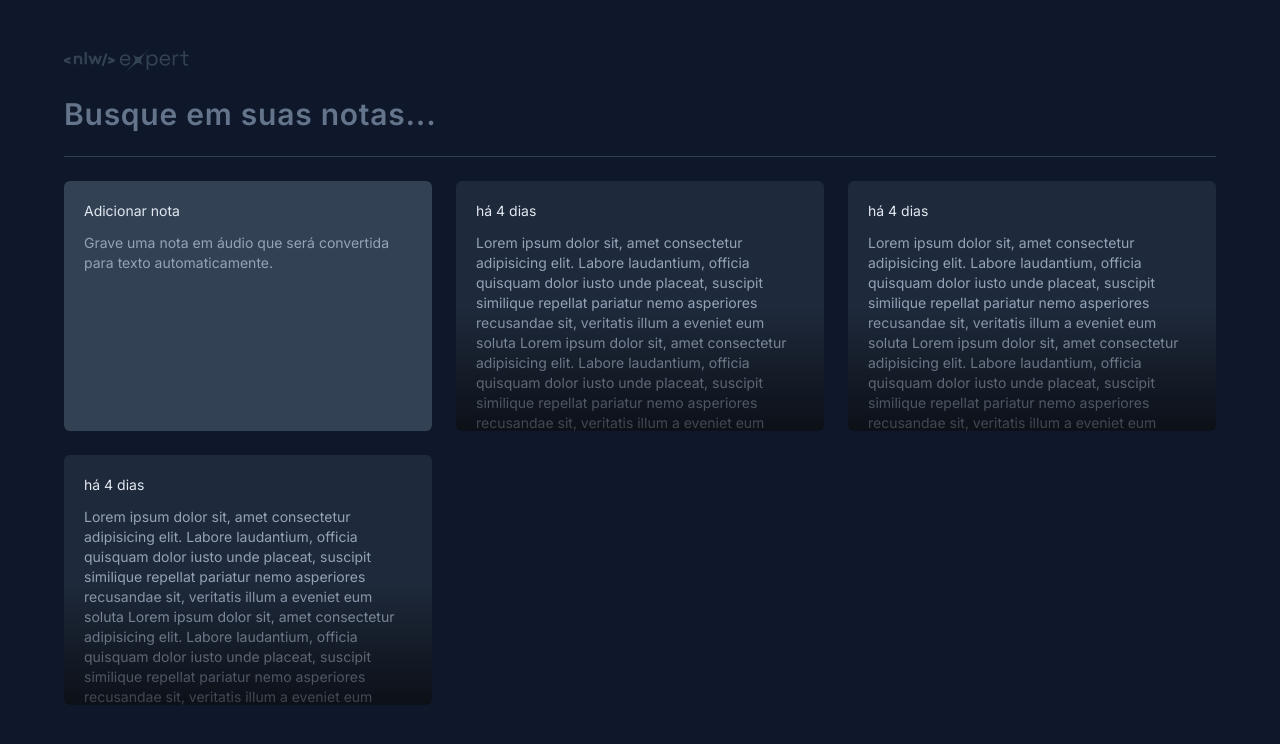
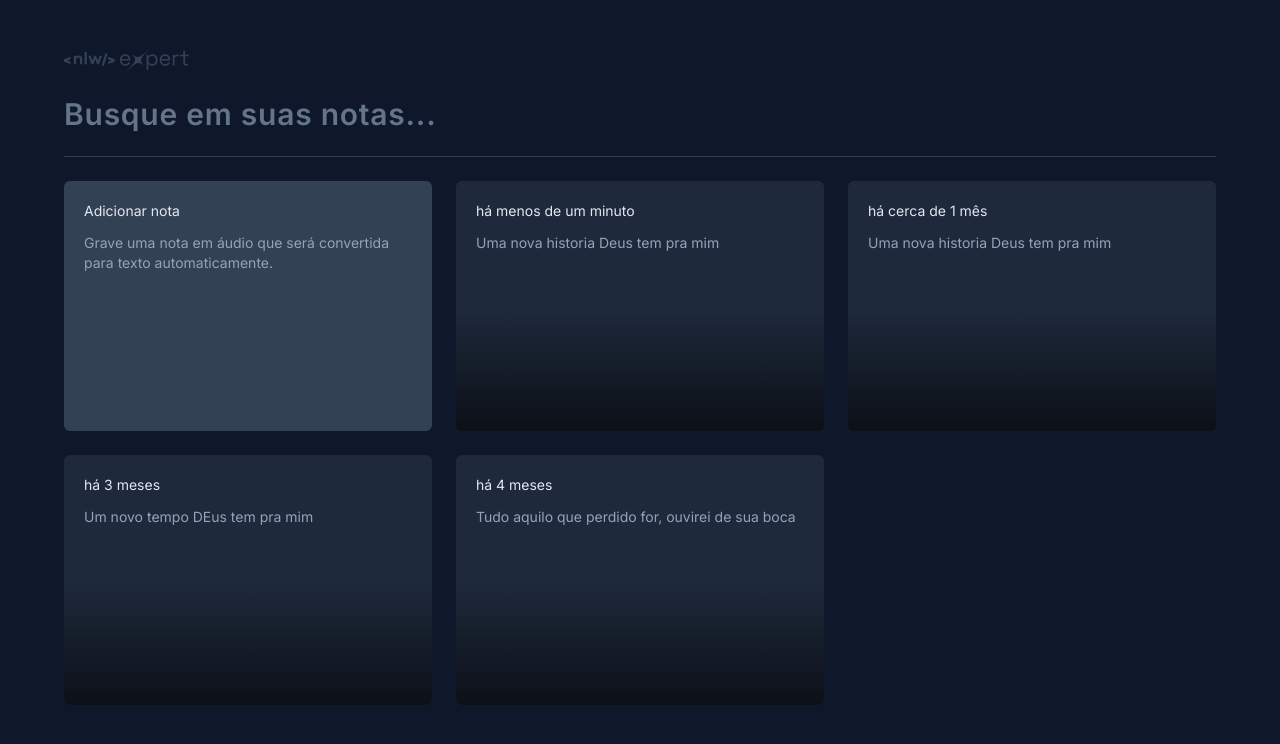
Before and after one commit to EsdrasCFF/my-notes, a React (Vite) app: page / in a window 1280 px wide. Shown: the top 744 px of the page. Built offline with nearby package versions, Linux system fonts and the light colour scheme.

Commit message:
feat: add DialogModal compent in NoteCard to open and shown modal

```diff
--- a/src/app.tsx
+++ b/src/app.tsx
@@ -21,9 +21,10 @@ export function App() {
 
       <div className='grid grid-cols-3 auto-rows-[250px] text-sm gap-6' >
         <NewNoteCard />
-        <NoteCard />
-        <NoteCard />
-        <NoteCard />
+        <NoteCard date={new Date()} content='Uma nova historia Deus tem pra mim' />
+        <NoteCard date={new Date('04/04/2024')} content='Uma nova historia Deus tem pra mim' />
+        <NoteCard date={new Date('02/02/2024')} content='Um novo tempo DEus tem pra mim' />
+        <NoteCard date={new Date('01/01/2024')} content='Tudo aquilo que perdido for, ouvirei de sua boca' />
       </div>
 
     </div>
--- a/src/components/new-note-card.tsx
+++ b/src/components/new-note-card.tsx
@@ -1,8 +1,36 @@
+import * as Dialog from '@radix-ui/react-dialog'
+import { X } from 'lucide-react'
+
 export function NewNoteCard() {
   return (
-    <div className='bg-slate-700 rounded-md p-5'>
-      <span className='text-slate-200' >Adicionar nota</span>
-      <p className='mt-3 text-slate-400' >Grave uma nota em áudio que será convertida para texto automaticamente.</p>
-    </div>
+    <Dialog.Root>
+      <Dialog.Trigger>
+        <button className='flex flex-col h-full w-full text-left bg-slate-700 rounded-md p-5 text-sm outline-none hover:ring-2 hover:ring-slate-600 focus-visible:ring-2 focus-visible:ring-lime-400'>
+          <span className='text-slate-200' >Adicionar nota</span>
+          <p className='mt-3 text-slate-400' >Grave uma nota em áudio que será convertida para texto automaticamente.</p>
+        </button>
+      </Dialog.Trigger>
+
+      <Dialog.Portal>
+        <Dialog.Overlay className='inset-0 fixed bg-black/50' />
+
+        <Dialog.Content className='bg-slate-700 z-10 left-1/2 top-1/2 max-w-[640px] -translate-x-1/2 -translate-y-1/2  absolute w-full h-[60vh]  flex flex-col rounded-md overflow-hidden'>
+          <Dialog.DialogClose className='absolute top-0 right-0 bg-slate-800 text-slate-400 p-1' >
+            <X width={15} height={15} />
+          </Dialog.DialogClose>
+
+          <div className='flex flex-1 flex-col gap-3 p-5'>
+            <span className='text-slate-200' >Adicionar nota</span>
+
+            <p className='mt-3 text-slate-400' >Comece <button className='text-lime-400 hover:underline' >gravando uma nota</button> em áudio ou se preferir <button className='text-lime-400 hover:underline' > utilize apenas texto</button>.</p>
+          </div>
+
+          <button className='bg-lime-400 p-4 text-lime-950 text-sm outline-none font-semibol hover:bg-lime-500' >
+            Salvar nota
+          </button>
+        </Dialog.Content>
+      </Dialog.Portal>
+
+    </Dialog.Root>
   )
 }
--- a/src/components/note-card.tsx
+++ b/src/components/note-card.tsx
@@ -1,10 +1,43 @@
-export function NoteCard() {
+import { formatDistanceToNow } from 'date-fns'
+import { ptBR } from 'date-fns/locale'
+
+import * as Dialog from '@radix-ui/react-dialog'
+import { X } from 'lucide-react';
+
+interface NoteCardProps {
+  date: Date;
+  content: string;
+}
+
+export function NoteCard({content, date}: NoteCardProps) {
   return (
-    <button className='text-left bg-slate-800 rounded-md p-5 overflow-hidden relative outline-none hover:ring-2 hover:ring-slate-600 focus-visible:ring-2 focus-visible:ring-lime-400'>
-      <span className='text-slate-200' >há 4 dias</span>
-      <p className='mt-3 text-slate-400' >Lorem ipsum dolor sit, amet consectetur adipisicing elit. Labore laudantium, officia quisquam dolor iusto unde placeat, suscipit similique repellat pariatur nemo asperiores recusandae sit, veritatis illum a eveniet eum soluta Lorem ipsum dolor sit, amet consectetur adipisicing elit. Labore laudantium, officia quisquam dolor iusto unde placeat, suscipit similique repellat pariatur nemo asperiores recusandae sit, veritatis illum a eveniet eum soluta.</p>
+    <Dialog.Root>
+      <Dialog.Trigger className='flex flex-col  text-left text-sm bg-slate-800 rounded-md p-5 overflow-hidden relative outline-none hover:ring-2 hover:ring-slate-600 focus-visible:ring-2 focus-visible:ring-lime-400'>
+        <span className='text-slate-200' >{formatDistanceToNow(date, {locale: ptBR, addSuffix: true})}</span>
+        <p className='mt-3 text-slate-400' >{content}</p>
 
-      <div className='absolute bottom-0 left-0 right-0 h-1/2 bg-gradient-to-t from-black/60 to-black/0 pointer-events-none' />
-    </button>
+        <div className='absolute bottom-0 left-0 right-0 h-1/2 bg-gradient-to-t from-black/60 to-black/0 pointer-events-none' />
+      </Dialog.Trigger>
+
+      <Dialog.Portal>
+        <Dialog.Overlay className='inset-0 fixed bg-black/50' />
+
+        <Dialog.Content className='bg-slate-700 z-10 left-1/2 top-1/2 max-w-[640px] -translate-x-1/2 -translate-y-1/2  absolute w-full h-[60vh]  flex flex-col rounded-md overflow-hidden'>
+          <Dialog.DialogClose className='absolute top-0 right-0 bg-slate-800 text-slate-400 p-1' >
+            <X width={15} height={15} />
+          </Dialog.DialogClose>
+
+          <div className='flex flex-1 flex-col gap-3 p-5'>
+            <span className='text-slate-200' >{formatDistanceToNow(date, {locale: ptBR, addSuffix: true})}</span>
+
+            <p className='mt-3 text-slate-400' >{content}</p>
+          </div>
+
+          <button className='bg-slate-800 p-4 text-sm outline-none group font-semibold' >
+            Deseja <span className='text-red-400 group-hover:underline' > apagar essa nota? </span>
+          </button>
+        </Dialog.Content>
+      </Dialog.Portal>
+    </Dialog.Root>
   )
 }
```
